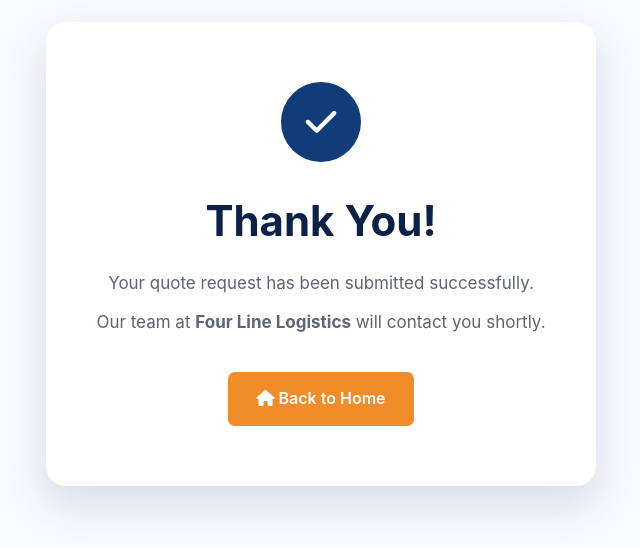
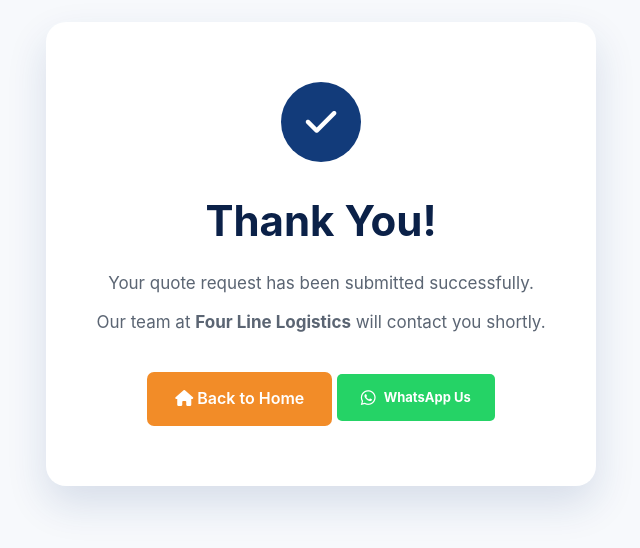
Before and after one commit to Thrisha1235/fourline-logistics, a plain HTML site: page thank-you.html in a window 1280 px wide. Shown: the part 146-694 px from the top of the page, without its empty margins (319-959 px from the left). Drawn offline with Linux system fonts and the light colour scheme.

```diff
--- a/style.css
+++ b/style.css
@@ -3741,3 +3741,38 @@ html[dir="rtl"] .faq-item summary::after {
         flex-direction: column;
     }
 }
+
+/* =========================================================
+   THANK YOU WHATSAPP BUTTON
+========================================================= */
+
+.thank-you-whatsapp {
+    display: inline-flex;
+    align-items: center;
+    justify-content: center;
+    gap: 8px;
+
+    margin-top: 12px;
+    padding: 13px 24px;
+
+    background: #25D366;
+    color: #ffffff;
+
+    border-radius: 5px;
+
+    font-size: 13px;
+    font-weight: 700;
+
+    text-decoration: none;
+
+    transition: all 0.3s ease;
+}
+
+.thank-you-whatsapp:hover {
+    background: #1ebe5d;
+    transform: translateY(-2px);
+}
+
+.thank-you-whatsapp i {
+    font-size: 17px;
+}
--- a/thank-you.html
+++ b/thank-you.html
@@ -41,9 +41,17 @@
             </p>
 
             <a href="index.html" class="thank-you-btn">
-                <i class="fas fa-home"></i>
-                Back to Home
-            </a>
+    <i class="fas fa-home"></i>
+    Back to Home
+</a>
+
+<a href="https://wa.me/966581737885"
+   target="_blank"
+   rel="noopener"
+   class="thank-you-whatsapp">
+    <i class="fab fa-whatsapp"></i>
+    WhatsApp Us
+</a>
 
         </div>
 
```
Also changed, not shown: script.js (+9 -27 lines).
